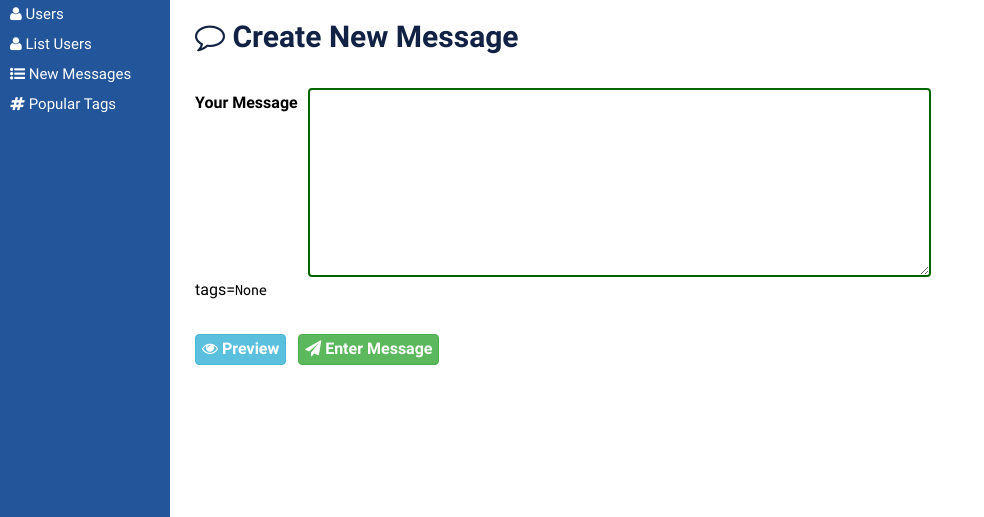
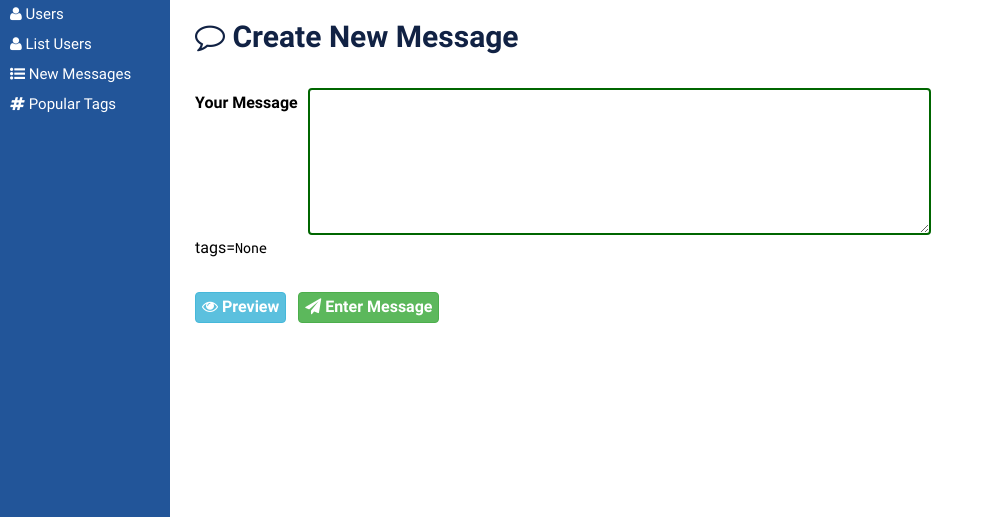
Before and after one commit to cabalamat/meowcat2, a Flask app: page /messRep in a window 1280 px wide. Shown: the part 51-568 px from the top of the page, without its empty margins (0-984 px from the left). Run offline with Flask 2, Linux system fonts and the light colour scheme; lists and menus that the app fills with data are empty; parts of the project's set-up code (start-up, migrations or seed data) failed here and were passed over; some libraries are stand-ins or nearby versions.

Commit message:
textarea line-hieght smaller to fit more text in

```diff
--- a/app/static/bozen.css
+++ b/app/static/bozen.css
@@ -107,6 +107,10 @@
 input[type=number] {
   /* remove up/down buttons from firefox */
   -moz-appearance: textfield;
+}
+
+.bz-form-table textarea {
+  line-height: 110% !important;
 }
 
 .bz-read-only {
```
